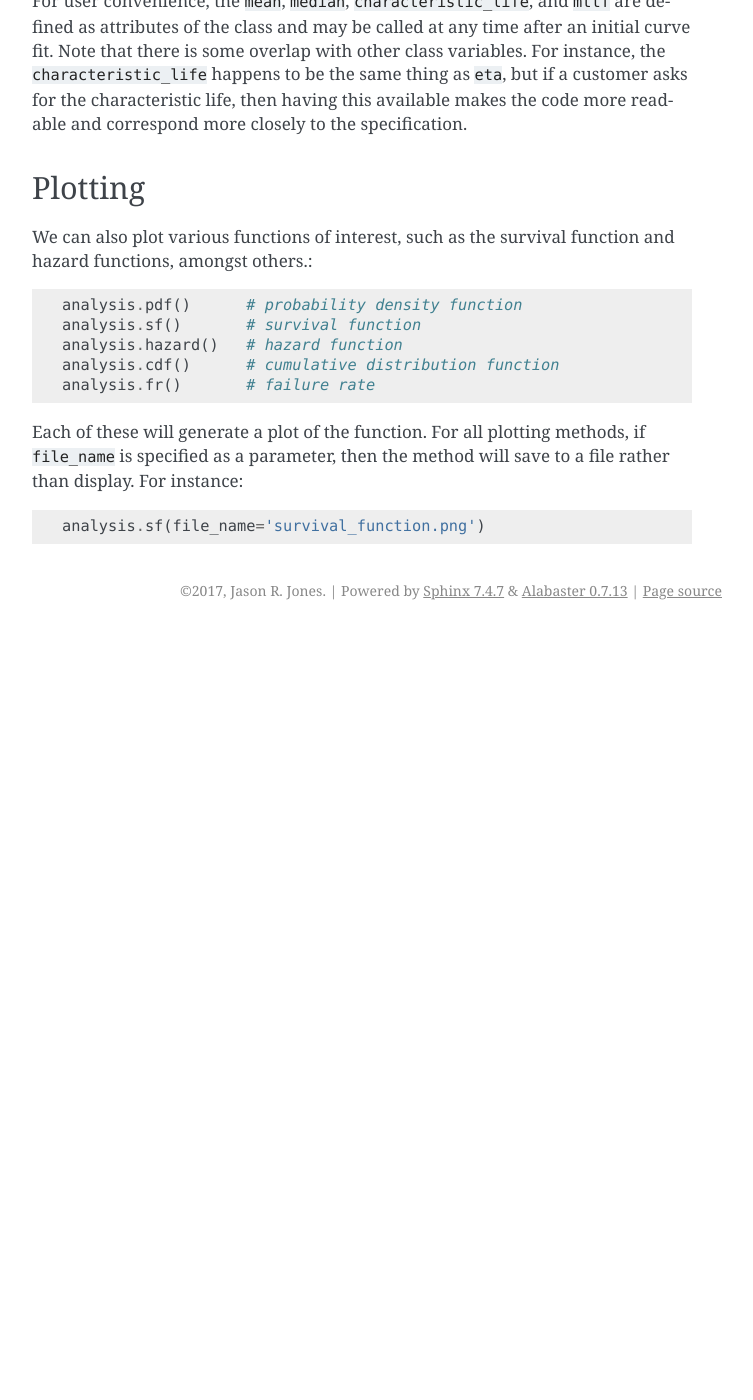
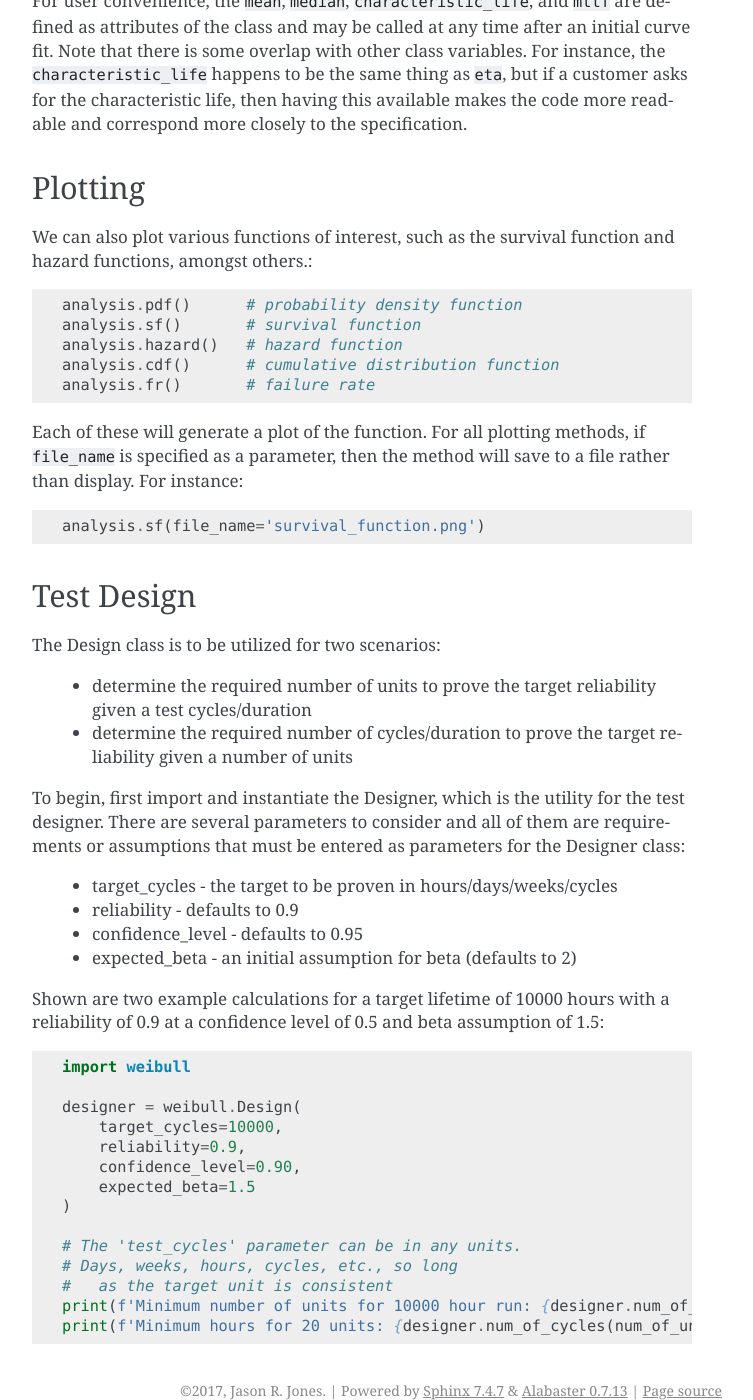
Before and after one commit to slightlynybbled/weibull, a Sphinx documentation site: the page built from docs/examples.rst, in a window 1280 px wide and 1400 px high, scrolled down 2176 px. Shown: the whole window, without its empty margins (388-1141 px from the left). Built offline with Sphinx 7.4.7, drawn with Linux system fonts in a browser that asks for light colours; before the commit the page ends 2806 px from its top, so only the background shows below that.

Commit message:
Moving test design example from readme to documentation

```diff
--- a/docs/examples.rst
+++ b/docs/examples.rst
@@ -93,3 +93,36 @@ We can also plot various functions of interest, such as the survival function an
 Each of these will generate a plot of the function.  For all plotting methods, if ``file_name`` is specified as a parameter, then the method will save to a file rather than display.  For instance::
 
     analysis.sf(file_name='survival_function.png')
+
+
+Test Design
+^^^^^^^^^^^
+
+The Design class is to be utilized for two scenarios:
+
+ - determine the required number of units to prove the target reliability given a test cycles/duration
+ - determine the required number of cycles/duration to prove the target reliability given a number of units
+
+To begin, first import and instantiate the Designer, which is the utility for the test designer. There are several parameters to consider and all of them are requirements or assumptions that must be entered as parameters for the Designer class:
+
+ - target_cycles - the target to be proven in hours/days/weeks/cycles
+ - reliability - defaults to 0.9
+ - confidence_level - defaults to 0.95
+ - expected_beta - an initial assumption for beta (defaults to 2)
+
+Shown are two example calculations for a target lifetime of 10000 hours with a reliability of 0.9 at a confidence level of 0.5 and beta assumption of 1.5::
+
+    import weibull
+
+    designer = weibull.Design(
+        target_cycles=10000,
+        reliability=0.9,
+        confidence_level=0.90,
+        expected_beta=1.5
+    )
+
+    # The 'test_cycles' parameter can be in any units.
+    # Days, weeks, hours, cycles, etc., so long
+    #   as the target unit is consistent
+    print(f'Minimum number of units for 10000 hour run: {designer.num_of_units(test_cycles=10000)}')
+    print(f'Minimum hours for 20 units: {designer.num_of_cycles(num_of_units=20)}')
```
